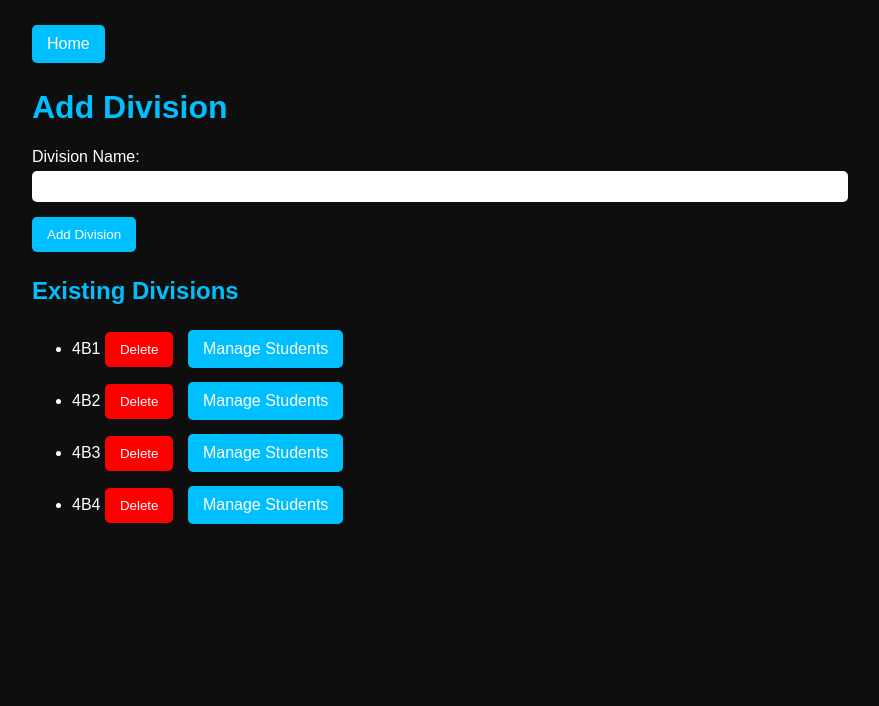
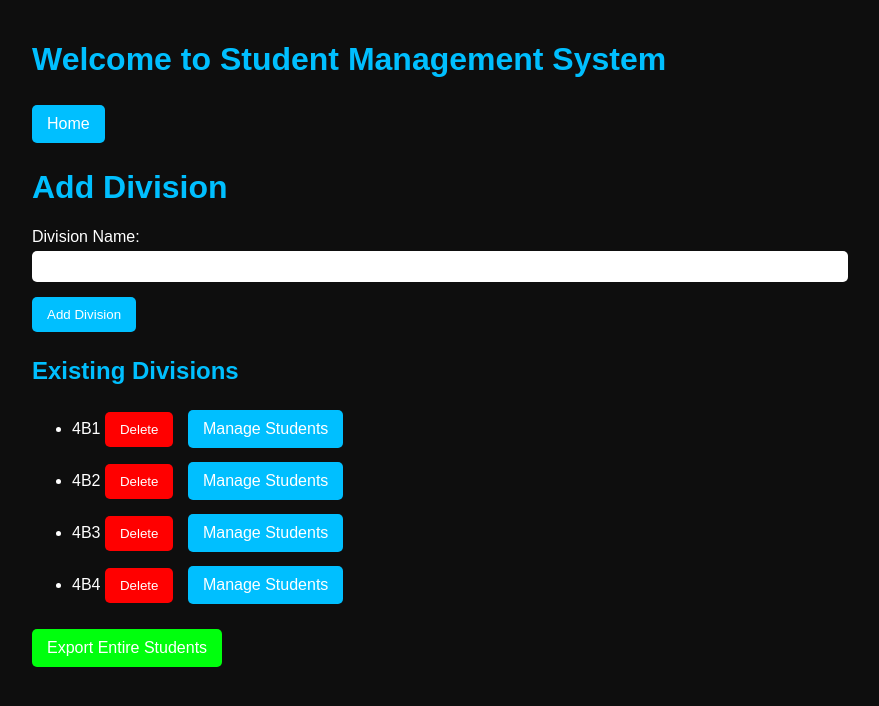
Before and after one commit to Manish-Let-It-Be/Python-FSD, a Flask app: page / in a window 1280 px wide. Shown: the top 706 px of the page, without its empty margins (208-1087 px from the left). Run offline with Flask 3, Linux system fonts and the light colour scheme.

Commit message:
Added funtion to export entire doc

```diff
--- a/Flask_Project/app.py
+++ b/Flask_Project/app.py
@@ -137,5 +137,24 @@ def export_to_excel(division_name):
 
     return send_file(excel_file, as_attachment=True)
 
+
+@app.route('/export/all_students')
+def export_all_students():
+    data = load_data()
+    all_students = []
+
+    # Collect all students with their division names
+    for division_name, students in data['divisions'].items():
+        for student in students:
+            student['division'] = division_name  # Add division name to student data
+            all_students.append(student)
+
+    df = pd.DataFrame(all_students)
+    excel_file = 'All_Students.xlsx'
+    df.to_excel(excel_file, index=False)
+
+    return send_file(excel_file, as_attachment=True)
+
+
 if __name__ == '__main__':
     app.run(debug=True)
--- a/Flask_Project/data/user_data.json
+++ b/Flask_Project/data/user_data.json
@@ -28,7 +28,14 @@
                 "phone": "+916203637600"
             }
         ],
-        "4B3": [],
+        "4B3": [
+            {
+                "id": "stu4aca7",
+                "name": "Adarsh Kumar",
+                "email": "adarsh@gmail.com",
+                "phone": "8778778787"
+            }
+        ],
         "4B4": []
     }
 }
--- a/Flask_Project/templates/base.html
+++ b/Flask_Project/templates/base.html
@@ -8,6 +8,7 @@
 </head>
 <body>
     <div class="container">
+        <h1>Welcome to Student Management System</h1>
         <div class="nav">
             <a href="{{ url_for('home') }}" class="nav-button">Home</a>
         </div>
@@ -21,6 +22,10 @@
             {% endif %}
         {% endwith %}
         {% block content %}{% endblock %}
+        <div>
+            <a href="{{ url_for('export_all_students') }}" class="export-button">Export Entire Students</a>
+        </div>
     </div>
+
 </body>
 </html>
```
Also changed, not shown: 2 other files.
